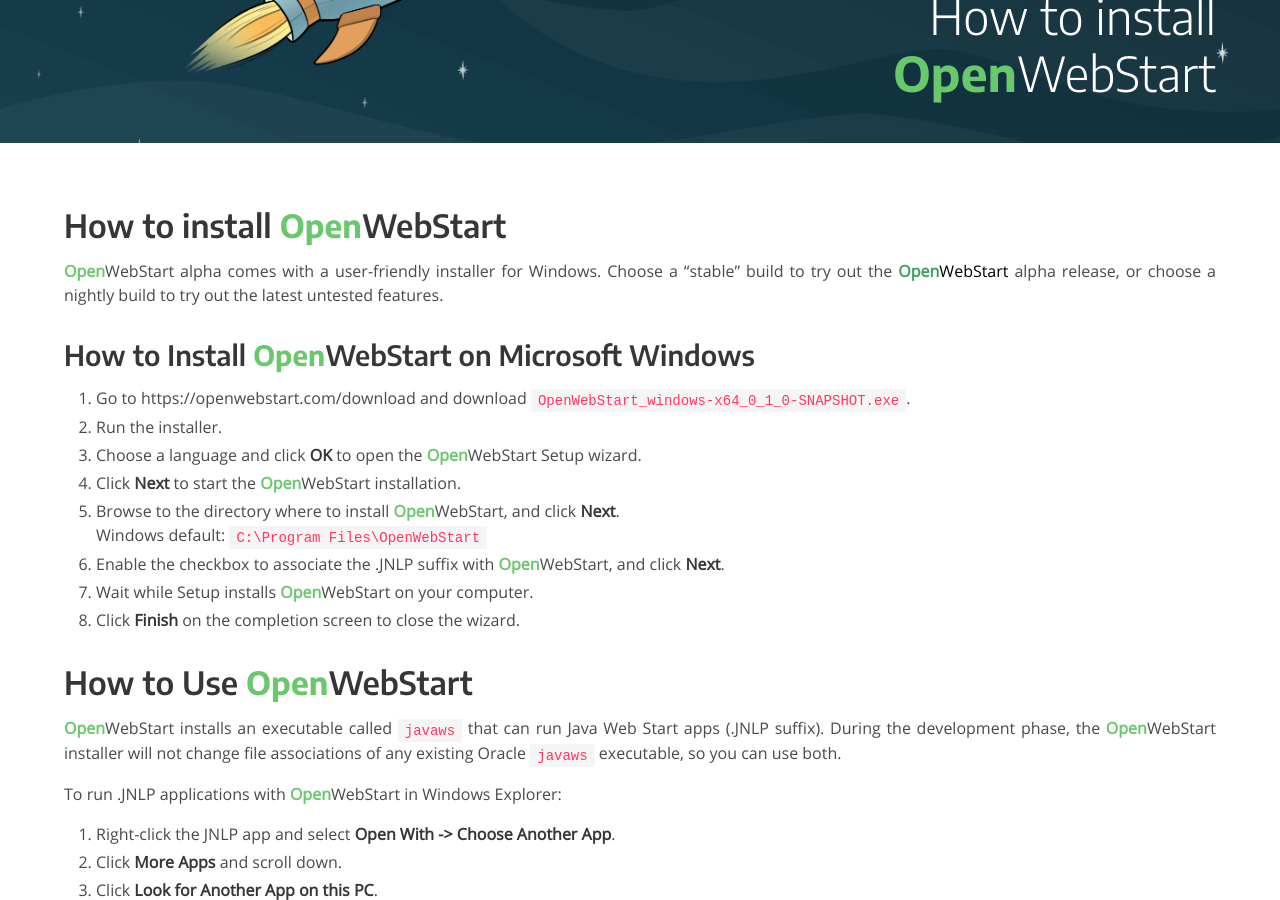
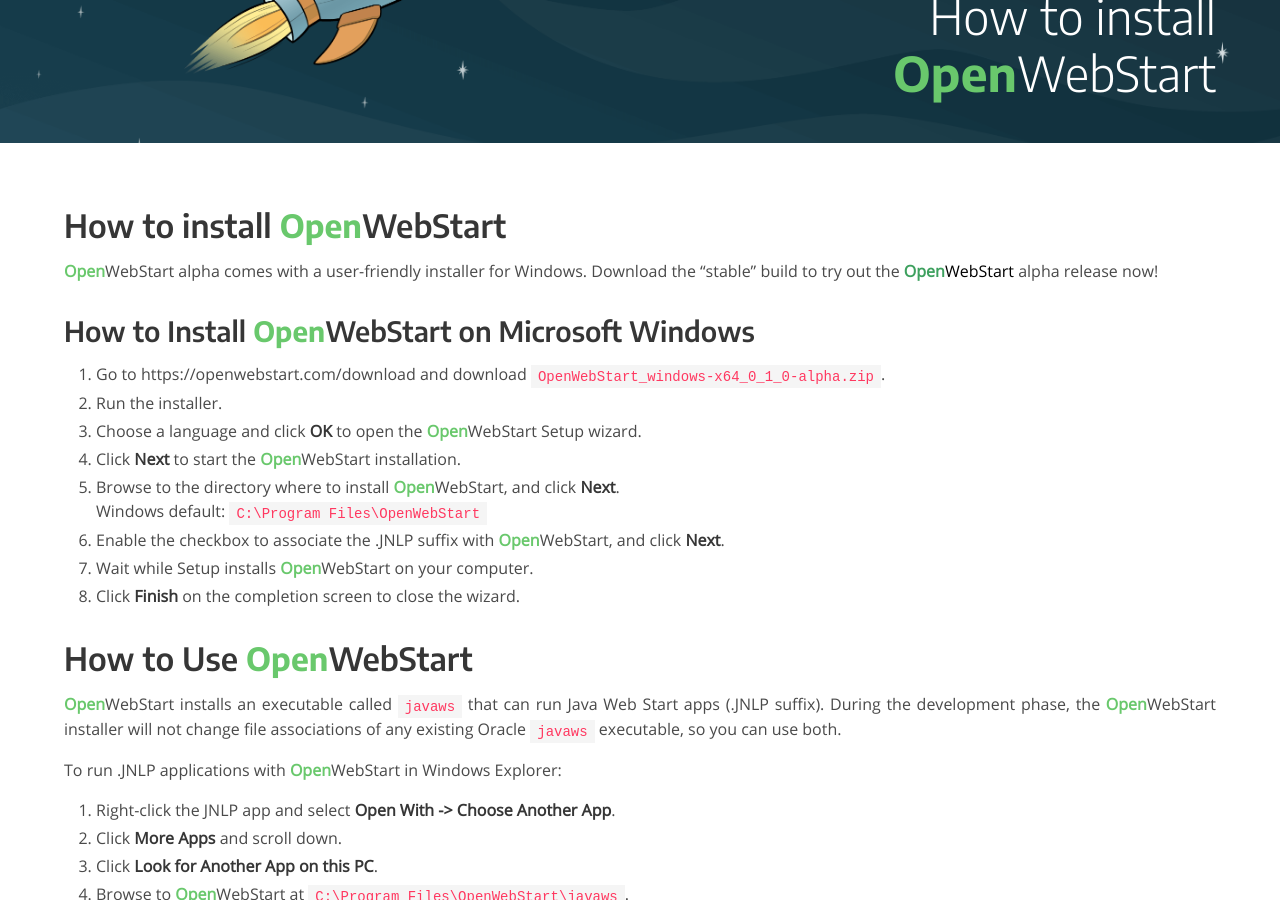
Before and after one commit to karakun/openwebstart-page, a Jekyll site: the page built from installation.md, in a window 1280 px wide and 900 px high, scrolled down 337 px. Built offline with Jekyll 4.4.1, drawn with Linux system fonts in a browser that asks for light colours; comment, search, counter and statistics services are not loaded.

Commit message:
Update installation.md

```diff
--- a/installation.md
+++ b/installation.md
@@ -12,11 +12,11 @@
 
 # How to install <span class="my-karakun">Open</span>WebStart
 
-<span class="my-karakun">Open</span>WebStart alpha comes with a user-friendly installer for Windows. Choose a "stable" build to try out the <span class="text-highlight">Open<span>WebStart</span></span> alpha release, or choose a nightly build to try out the latest untested features.
+<span class="my-karakun">Open</span>WebStart alpha comes with a user-friendly installer for Windows. Download the "stable" build to try out the <span class="text-highlight">Open<span>WebStart</span></span> alpha release now!
 
 ## How to Install <span class="my-karakun">Open</span>WebStart on Microsoft Windows
 
-1. Go to https://openwebstart.com/download and download `OpenWebStart_windows-x64_0_1_0-SNAPSHOT.exe`.
+1. Go to https://openwebstart.com/download and download `OpenWebStart_windows-x64_0_1_0-alpha.zip`.
 1. Run the installer.
 1. Choose a language and click **OK** to open the <span class="my-karakun">Open</span>WebStart Setup wizard.
 1. Click **Next** to start the <span class="my-karakun">Open</span>WebStart installation.
```
